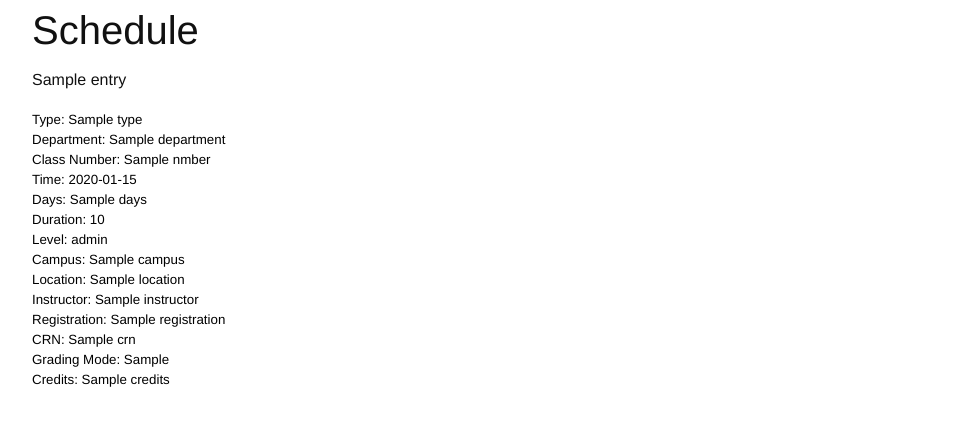
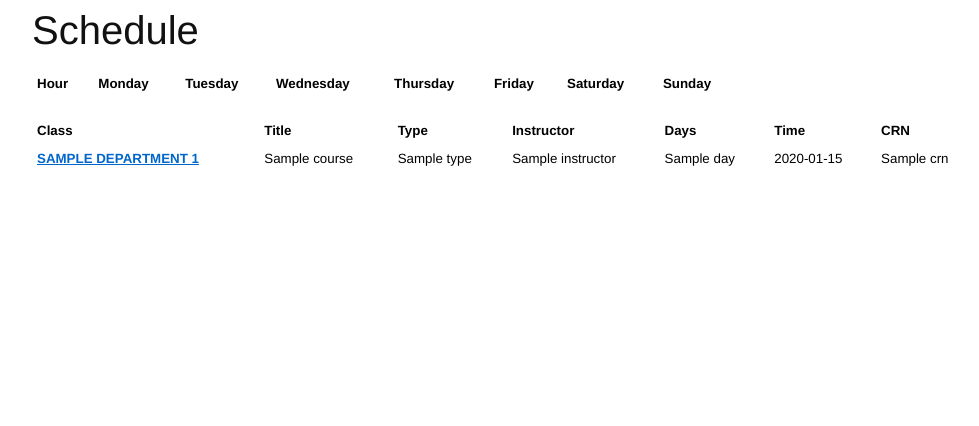
Before and after one commit to thedjpetersen/reggit, a Django app: template schedule/templates/schedule/index.html in a window 1280 px wide. Shown: the part 78-504 px from the top of the page, without its empty margins (133-1112 px from the left). Run offline with Django 3.2, Linux system fonts and the light colour scheme; the template is opened without the code that fills it: most values are stand-ins (such as "Sample title", 1, 10 or a date in 2020).

Commit message:
schedule using json and now with javascript calendar

```diff
--- a/course/templates/course/show.html
+++ b/course/templates/course/show.html
@@ -47,7 +47,7 @@
     <td>{{course.cap}}</td>
     <td>{{course.wl_available}}</td>
     <td>{{course.restrictions}}</td>
-    <td><a href="register/{{course.crn}}"><button>Register</button></a></td>
+    <td><a href="/register/{{course.crn}}"><button>Register</button></a></td>
     </tr>
     {% endfor %}
 </table>
--- a/schedule/templates/schedule/index.html
+++ b/schedule/templates/schedule/index.html
@@ -1,25 +1,77 @@
 {% extends "application.html" %}
 
 {% block content %}
-  <h1>Schedule</h1><br/><br/>
-  {% for entry in schedule %}
-  <h4>{{entry.title}}</h4>
-  <span>Type: {{ entry.type }}</span></br>
-  <span>Department: {{ entry.department }}</span></br>
-  <span>Class Number: {{ entry.nmber }}</span><br/>
-  <span>Time: {{ entry.times }}</span></br>
-  <span>Days: {{ entry.days }}</span><br/>
-  <span>Duration: {{ entry.duration }}</span><br/>
-  <span>Level: {{ entry.level }}</span><br/>
-  <span>Campus: {{ entry.campus }}</span><br/>
-  <span>Location: {{ entry.location }}</span><br/>
-  <span>Instructor: {{ entry.instructor }}</span><br/>
-  <span>Registration: {{ entry.registration }}</span><br/>
-  <span>CRN: {{ entry.crn }}</span><br/>
-  <span>Grading Mode: {{ entry.grading_mode }}</span><br/>
-  <span>Credits: {{ entry.credits }}</span><br/><br/><br/>
 
+<h1>Schedule</h1><br/><br/>
 
+{% block header %}
+    <link rel="stylesheet" type="text/css" href="/site_media/stylesheets/make_schedule.css"/>
+    <script type="text/javascript" src="/site_media/javascripts/jquery-min.js"></script>
+    <script>schedule = {{json|safe}}</script>
+    <script type="text/javascript" src="/site_media/javascripts/schedule.js"></script>
+{% endblock %}
 
-  {% endfor %}
+<div class="span-24 last">
+    <div class="span-18">
+        <table>
+            <tr id="headers">
+                <th>Hour</th>
+                <th>Monday</th>
+                <th>Tuesday</th>
+                <th>Wednesday</th>
+                <th>Thursday</th>
+                <th>Friday</th>
+                <th>Saturday</th>
+                <th>Sunday</th>
+            </tr>
+            {% for hour in range %}
+            <tr id="hour-{{hour}}" class="hours">
+                <td class="Hour">{{hour}}:00</td>
+                <td class="Monday"></td>
+                <td class="Tuesday"></td>
+                <td class="Wednesday"></td>
+                <td class="Thursday"></td>
+                <td class="Friday"></td>
+                <td class="Saturday"></td>
+                <td class="Sunday"></td>
+            </tr>
+            <tr id="hour-{{hour}}-half" class="hours">
+                <td class="Hour">{{hour}}:30</td>
+                <td class="Monday"></td>
+                <td class="Tuesday"></td>
+                <td class="Wednesday"></td>
+                <td class="Thursday"></td>
+                <td class="Friday"></td>
+                <td class="Saturday"></td>
+                <td class="Sunday"></td>
+            </tr>
+            {% endfor %}
+        </table>
+    </div>
+
+    <table>
+	<tr>
+		<th>Class</th>
+        <th>Title</th>
+		<th>Type</th>
+		<th>Instructor</th>
+		<th>Days</th>
+		<th>Time</th>
+		<th>CRN</th>
+	</tr>
+    {% for course in schedule %}
+    	<tr>
+		<td><a href="/course/{{course.department|upper}}{{course.number}}">{{course.department|upper}} {{course.number}}</a></td>
+        <td>{{course.title}}</td>
+        <td>{{course.type}}</td>
+		<td>{{course.instructor}}</td>
+		<td>{{course.days|join:"" }}</td>
+		<td>{{course.times|join:"-"  }}</td>
+		<td>{{course.crn}}</td>
+	</tr>
+    {% endfor %}
+
+    </table>
+
+</div>
 {% endblock %}
--- a/schedule/views.py
+++ b/schedule/views.py
@@ -1,5 +1,6 @@
 from  django.shortcuts import render_to_response
 from django.http import HttpResponseRedirect
+import simplejson as json
 
 
 # Create your views here.
@@ -10,4 +11,6 @@ def index(request):
 
     regclass = request.session['regclass']
     schedule = regclass.schedule.current_classes
-    return render_to_response('schedule/index.html', {'schedule':schedule})
+    schedule_json = json.dumps(schedule)
+
+    return render_to_response('schedule/index.html', {'schedule':schedule, 'range':range(24), 'json':schedule_json})
--- /dev/null
+++ b/site_media/javascripts/schedule.js
@@ -0,0 +1,56 @@
+$(document).ready(function(){
+
+    var days_ar = {"M":"Monday", "T":"Tuesday", "W":"Wednesday", "R":"Thursday", "F":"Friday"};
+
+    // For sizing the table
+    first_time = 23;
+    last_time = 0;
+
+    $.each(schedule, function(index, course){
+        days = course["days"];
+        times = course["times"];
+
+        // See if class changes the table sizing
+        start_time = parseInt(times[0].substring(0,2), 10);
+        end_time = parseInt(times[1].substring(0,2), 10);
+        if(start_time < first_time){
+            first_time = start_time;
+        }
+        if(end_time > last_time){
+            last_time = end_time;
+        }
+
+        for (day in days){
+            var i = 0;
+
+            for(i=start_time;i<end_time+1;i++){
+                day_selector = "." + days_ar[days[day]];
+                time_selector = "#hour-" + i
+
+                // Use selectors to select specific cell from table
+                selector = time_selector + ">" + day_selector;
+                half_selector = time_selector + "-half" + day_selector;
+
+                // Set table to title
+                if(i==start_time){
+                    name = course['department'].toUpperCase() + " " + course['number']
+                    $(selector).text(name);
+                }
+
+                // Color cell
+                $(selector).addClass("selected");
+                $(half_selector).addClass("selected");
+                color = "hsl(" + (Math.round(360/10)-1)*(index+1) + ",100%,48%)";
+                $(selector).css("background", color + " !important");
+            }
+        }
+    });
+
+    // Cycle through rows and make them visible
+    for(i=first_time; i<last_time+1; i++){
+        selector = "#hour-" + i;
+        $(selector).css("display", "table-row");
+        selector = selector + "-half"
+        $(selector).css("display", "table-row");
+    }
+});
```
Also changed, not shown: main/templates/scheduler/index.html (+10 -8 lines).
